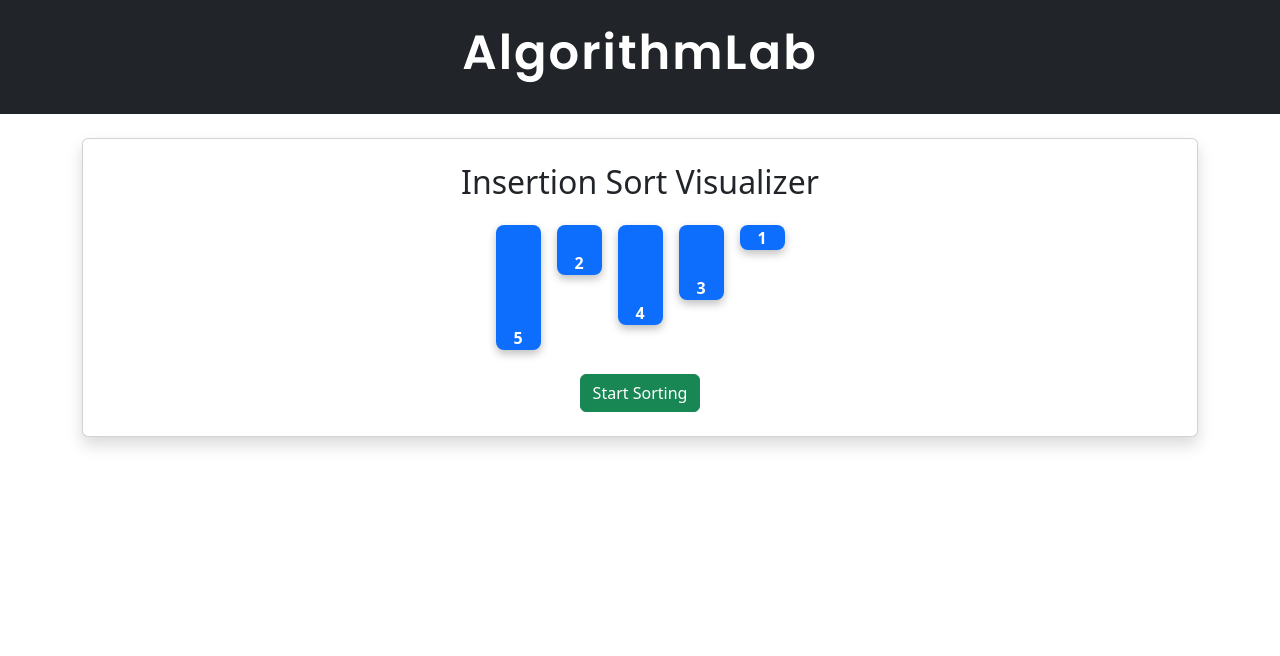
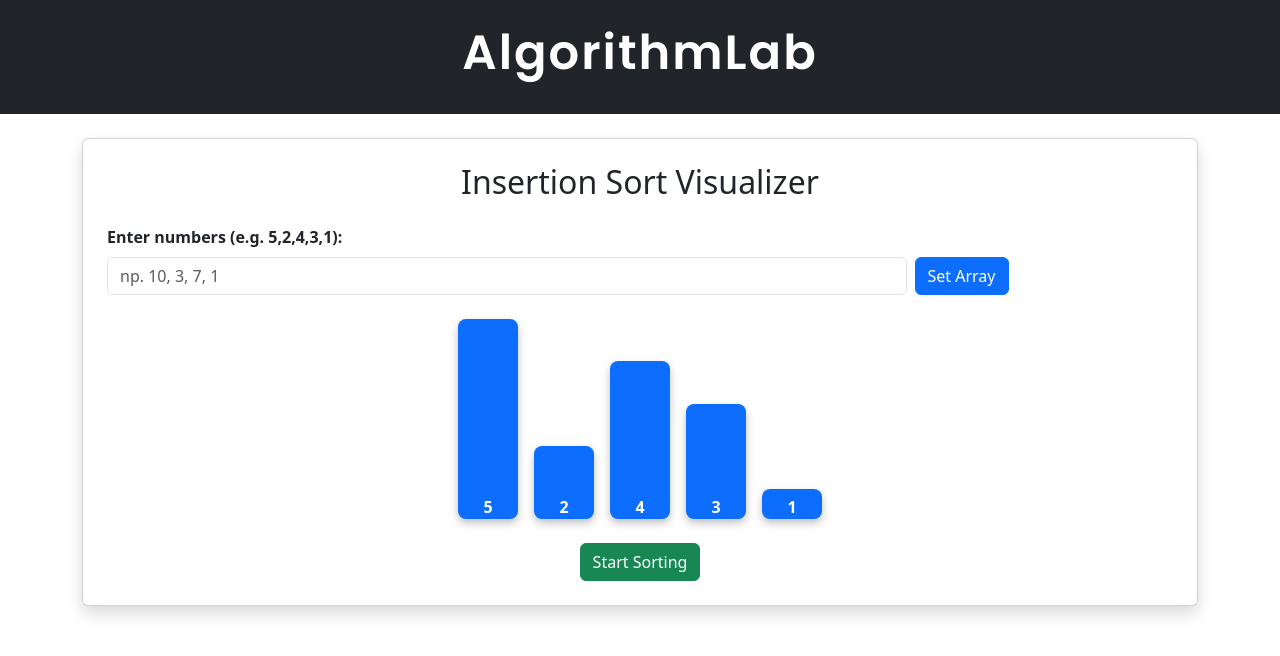
Before and after one commit to WiolaWysopal/AlgorithmLab, a React (Vite) app in the folder frontend/: page /insertion-sort in a window 1280 px wide. Shown: the top 656 px of the page. Built offline with nearby package versions, Linux system fonts and the light colour scheme.

Commit message:
Open InsertionSortVisualizer Compoment to Users

```diff
--- a/frontend/src/components/InsertionSortVisualizer.jsx
+++ b/frontend/src/components/InsertionSortVisualizer.jsx
@@ -2,9 +2,44 @@ import { useState, useEffect } from "react";
 
 function InsertionSortVisualizer() {
   const [array, setArray] = useState([5, 2, 4, 3, 1]);
+  const [inputValue, setInputValue] = useState("");
   const [steps, setSteps] = useState([]);
   const [currentStep, setCurrentStep] = useState(0);
 
+  // --- WYLICZANIE SKALOWANEJ WYSOKOŚCI ---
+  const minValue = Math.min(...array);
+  const maxValue = Math.max(...array);
+
+  const minHeight = 30;
+  const maxHeight = 200;
+
+  const getHeight = (value) => {
+    if (maxValue === minValue) return (minHeight + maxHeight) / 2;
+
+    const normalized = (value - minValue) / (maxValue - minValue);
+    return minHeight + normalized * (maxHeight - minHeight);
+  };
+
+  // --- USTAWIANIE WŁASNEJ TABLICY ---
+  const handleSetArray = () => {
+    if (!inputValue.trim()) return;
+
+    const parsed = inputValue
+      .split(",")
+      .map((num) => Number(num.trim()))
+      .filter((n) => !isNaN(n));
+
+    if (parsed.length === 0) {
+      alert("Enter valid numbers, separated by commas.");
+      return;
+    }
+
+    setArray(parsed);
+    setSteps([]);
+    setCurrentStep(0);
+  };
+
+  // --- SORTOWANIE ---
   const handleSort = async () => {
     const res = await fetch("http://localhost:5000/sort/insertion", {
       method: "POST",
@@ -17,34 +52,66 @@ function InsertionSortVisualizer() {
     setCurrentStep(0);
   };
 
+  // --- WIZUALIZACJA KROKÓW ---
   useEffect(() => {
     if (steps.length === 0) return;
+
     if (currentStep < steps.length) {
       const timer = setTimeout(() => {
         setArray(steps[currentStep]);
         setCurrentStep(currentStep + 1);
-      }, 300); // krótszy czas = płynniejsze
+      }, 300);
+
       return () => clearTimeout(timer);
     }
   }, [steps, currentStep]);
+
+  // --- RESPONSYWNA SZEROKOŚĆ KAFELKA ---
+  const getBarWidth = () => {
+    // max 60px, minimalnie ok. 15px gdy dużo elementów
+    return Math.min(60, Math.max(15, 300 / array.length));
+  };
 
   return (
     <div className="container mt-4">
       <div className="card p-4 shadow">
         <h2 className="text-center mb-4">Insertion Sort Visualizer</h2>
 
-        <div className="d-flex justify-content-center gap-3 mb-4">
+        {/* --- INPUT + PRZYCISK (RESPONSYWNE) --- */}
+        <div className="mb-4">
+          <label className="form-label fw-bold">Enter numbers (e.g. 5,2,4,3,1):</label>
+
+          {/* input-group nie lubi wrap, więc robimy responsywny układ ręcznie */}
+          <div className="d-flex flex-column flex-sm-row gap-2">
+            <input
+              type="text"
+              className="form-control w-75"
+              placeholder="np. 10, 3, 7, 1"
+              value={inputValue}
+              onChange={(e) => setInputValue(e.target.value)}
+            />
+            <button className="btn btn-primary" onClick={handleSetArray}>
+              Set Array
+            </button>
+          </div>
+        </div>
+
+        {/* --- KAFELKI (PEŁNA RESPONSYWNOŚĆ) --- */}
+        <div
+          className="d-flex justify-content-center gap-3 mb-4 align-items-end"
+          style={{ flexWrap: "wrap" }}  // <-- kluczowe
+        >
           {array.map((value, idx) => (
             <div
               key={idx}
               className="bg-primary text-white d-flex justify-content-center align-items-end"
               style={{
-                height: `${value * 25}px`,
-                width: "45px",
+                height: `${getHeight(value)}px`,
+                width: `${getBarWidth()}px`,
                 fontWeight: "bold",
-                borderRadius: "8px",       // ZAOKRĄGLENIE
-                boxShadow: "0 4px 8px rgba(0,0,0,0.25)", // CIEŃ
-                transition: "height 0.3s ease-in-out",   // ANIMACJA
+                borderRadius: "8px",
+                boxShadow: "0 4px 8px rgba(0,0,0,0.25)",
+                transition: "height 0.3s ease-in-out",
               }}
             >
               {value}
@@ -52,6 +119,7 @@ function InsertionSortVisualizer() {
           ))}
         </div>
 
+        {/* --- PRZYCISK SORTOWANIA --- */}
         <div className="text-center">
           <button className="btn btn-success" onClick={handleSort}>
             Start Sorting
```
